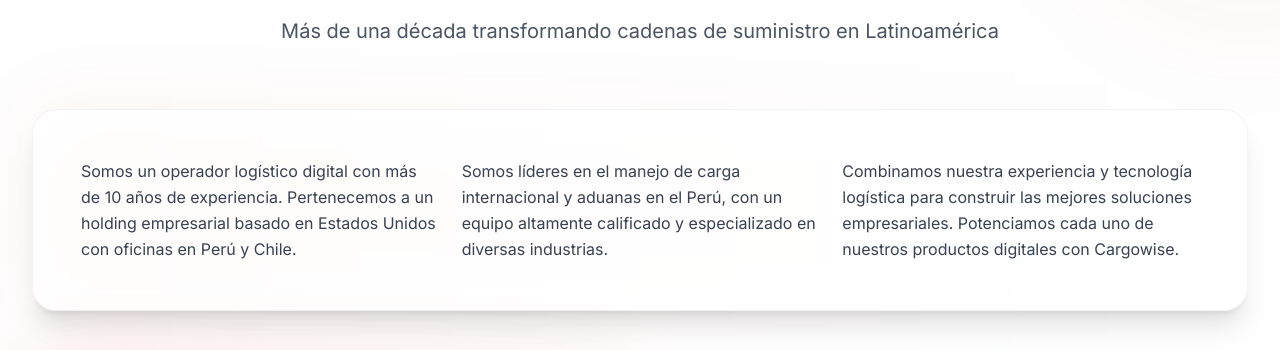
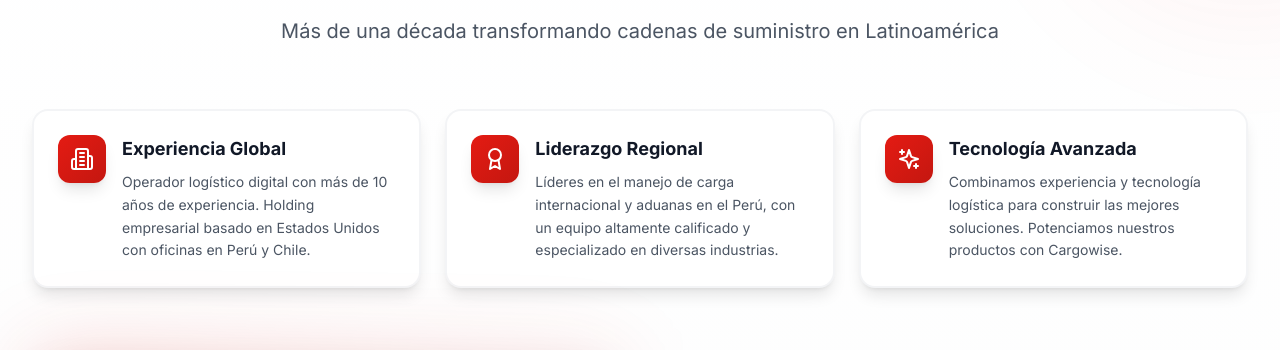
Before and after one commit to cookiecodespy/Ez_webpage, a React (Vite) app: page / in a window 1280 px wide. Shown: the part 1009-1359 px from the top of the page. Built offline with nearby package versions, Linux system fonts and the light colour scheme.

Commit message:
About: Mejorar UX - Párrafos convertidos a cards con iconos y hover

```diff
--- a/src/components/About.tsx
+++ b/src/components/About.tsx
@@ -47,28 +47,79 @@ const About = () => {
           </p>
         </motion.div>
 
-        {/* Intro text - Glass card */}
-        <div className="relative mb-16">
-          <div className="absolute inset-0 bg-gradient-to-r from-[#E41B13]/5 to-transparent rounded-3xl blur-2xl" />
-          <div className="relative backdrop-blur-sm bg-white/70 border border-gray-200/50 rounded-3xl p-8 md:p-12 shadow-xl">
-            <div className="grid md:grid-cols-3 gap-6 text-center md:text-left">
-              <div>
-                <p className="text-base text-gray-700 leading-relaxed">
-                  Somos un operador logístico digital con más de 10 años de experiencia. Pertenecemos a un holding empresarial basado en Estados Unidos con oficinas en Perú y Chile.
-                </p>
-              </div>
-              <div>
-                <p className="text-base text-gray-700 leading-relaxed">
-                  Somos líderes en el manejo de carga internacional y aduanas en el Perú, con un equipo altamente calificado y especializado en diversas industrias.
-                </p>
-              </div>
-              <div>
-                <p className="text-base text-gray-700 leading-relaxed">
-                  Combinamos nuestra experiencia y tecnología logística para construir las mejores soluciones empresariales. Potenciamos cada uno de nuestros productos digitales con Cargowise.
-                </p>
+        {/* Intro cards con iconos */}
+        <div className="grid md:grid-cols-3 gap-6 mb-16">
+          {/* Card 1 - Experiencia */}
+          <motion.div
+            className="group relative"
+            initial={prefersReducedMotion ? undefined : { opacity: 0, y: 20 }}
+            whileInView={prefersReducedMotion ? undefined : { opacity: 1, y: 0 }}
+            viewport={{ once: true }}
+            transition={{ delay: 0 }}
+          >
+            <div className="absolute inset-0 bg-gradient-to-br from-[#E41B13]/10 to-transparent rounded-2xl blur-xl opacity-0 group-hover:opacity-100 transition-opacity duration-500" />
+            <div className="relative h-full backdrop-blur-sm bg-white border-2 border-gray-100 rounded-2xl p-6 shadow-lg hover:shadow-2xl transition-all duration-300 hover:-translate-y-2">
+              <div className="flex items-start gap-4">
+                <div className="flex-shrink-0 p-3 rounded-xl bg-gradient-to-br from-[#E41B13] to-[#C41710] shadow-lg group-hover:scale-110 transition-transform duration-300">
+                  <Building2 className="h-6 w-6 text-white" />
+                </div>
+                <div className="flex-1">
+                  <h3 className="text-lg font-bold text-gray-900 mb-2">Experiencia Global</h3>
+                  <p className="text-sm text-gray-600 leading-relaxed">
+                    Operador logístico digital con más de 10 años de experiencia. Holding empresarial basado en Estados Unidos con oficinas en Perú y Chile.
+                  </p>
+                </div>
               </div>
             </div>
-          </div>
+          </motion.div>
+
+          {/* Card 2 - Liderazgo */}
+          <motion.div
+            className="group relative"
+            initial={prefersReducedMotion ? undefined : { opacity: 0, y: 20 }}
+            whileInView={prefersReducedMotion ? undefined : { opacity: 1, y: 0 }}
+            viewport={{ once: true }}
+            transition={{ delay: 0.1 }}
+          >
+            <div className="absolute inset-0 bg-gradient-to-br from-[#E41B13]/10 to-transparent rounded-2xl blur-xl opacity-0 group-hover:opacity-100 transition-opacity duration-500" />
+            <div className="relative h-full backdrop-blur-sm bg-white border-2 border-gray-100 rounded-2xl p-6 shadow-lg hover:shadow-2xl transition-all duration-300 hover:-translate-y-2">
+              <div className="flex items-start gap-4">
+                <div className="flex-shrink-0 p-3 rounded-xl bg-gradient-to-br from-[#E41B13] to-[#C41710] shadow-lg group-hover:scale-110 transition-transform duration-300">
+                  <Award className="h-6 w-6 text-white" />
+                </div>
+                <div className="flex-1">
+                  <h3 className="text-lg font-bold text-gray-900 mb-2">Liderazgo Regional</h3>
+                  <p className="text-sm text-gray-600 leading-relaxed">
+                    Líderes en el manejo de carga internacional y aduanas en el Perú, con un equipo altamente calificado y especializado en diversas industrias.
+                  </p>
+                </div>
+              </div>
+            </div>
+          </motion.div>
+
+          {/* Card 3 - Tecnología */}
+          <motion.div
+            className="group relative"
+            initial={prefersReducedMotion ? undefined : { opacity: 0, y: 20 }}
+            whileInView={prefersReducedMotion ? undefined : { opacity: 1, y: 0 }}
+            viewport={{ once: true }}
+            transition={{ delay: 0.2 }}
+          >
+            <div className="absolute inset-0 bg-gradient-to-br from-[#E41B13]/10 to-transparent rounded-2xl blur-xl opacity-0 group-hover:opacity-100 transition-opacity duration-500" />
+            <div className="relative h-full backdrop-blur-sm bg-white border-2 border-gray-100 rounded-2xl p-6 shadow-lg hover:shadow-2xl transition-all duration-300 hover:-translate-y-2">
+              <div className="flex items-start gap-4">
+                <div className="flex-shrink-0 p-3 rounded-xl bg-gradient-to-br from-[#E41B13] to-[#C41710] shadow-lg group-hover:scale-110 transition-transform duration-300">
+                  <Sparkles className="h-6 w-6 text-white" />
+                </div>
+                <div className="flex-1">
+                  <h3 className="text-lg font-bold text-gray-900 mb-2">Tecnología Avanzada</h3>
+                  <p className="text-sm text-gray-600 leading-relaxed">
+                    Combinamos experiencia y tecnología logística para construir las mejores soluciones. Potenciamos nuestros productos con Cargowise.
+                  </p>
+                </div>
+              </div>
+            </div>
+          </motion.div>
         </div>
 
         {/* Misión/Visión - Elevated cards con imagen */}
```
